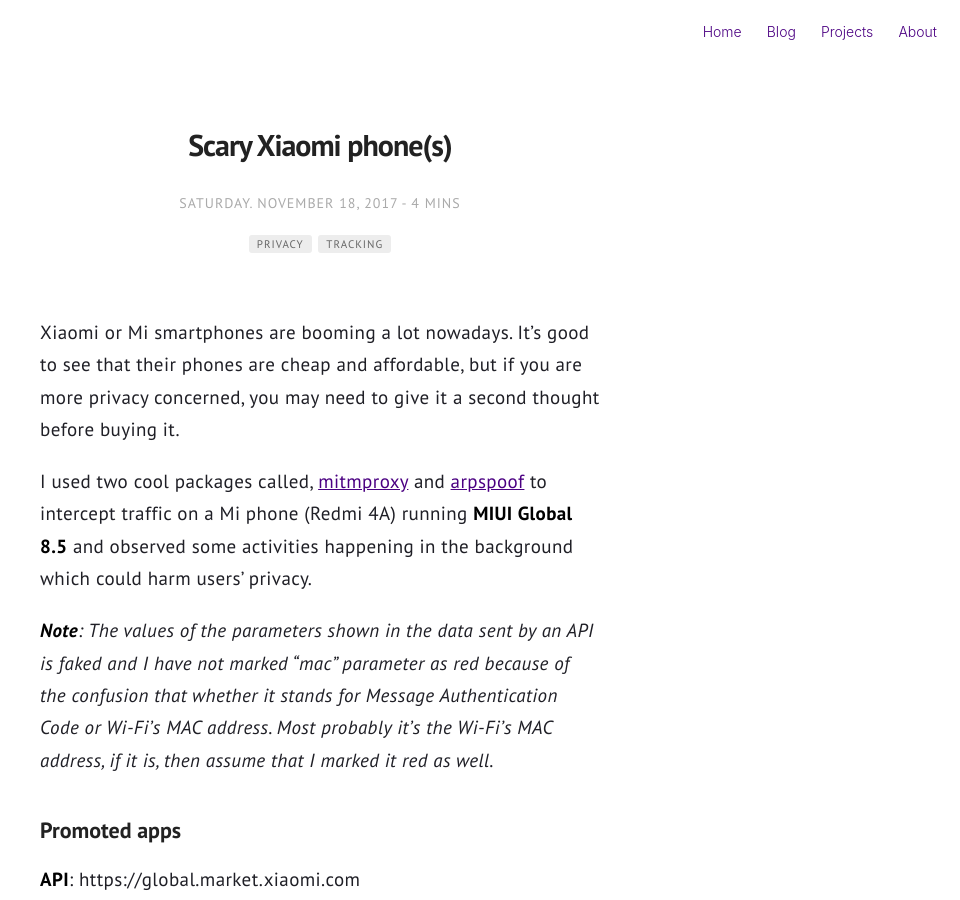
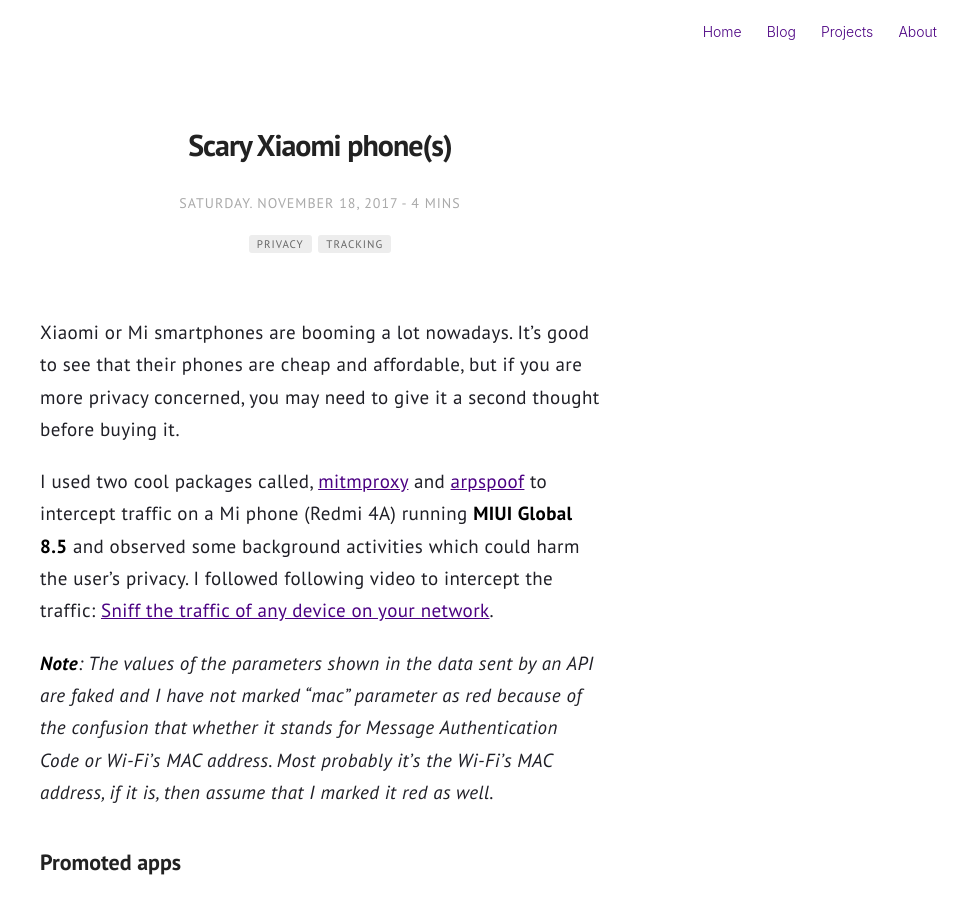
Before and after one commit to abhn/kunalmhatre.github.io, a Jekyll site: the page built from _posts/2017-11-18-scary-xiaomi-phones.md, in a window 1280 px wide and 900 px high. Shown: the whole window, without its empty margins (320-1280 px from the left). Built offline with Jekyll 4.4.1, drawn with Linux system fonts in a browser that asks for light colours; some web fonts are replaced.

Commit message:
Few fixes because I suck at blogging

```diff
--- a/_posts/2017-11-18-scary-xiaomi-phones.md
+++ b/_posts/2017-11-18-scary-xiaomi-phones.md
@@ -13,9 +13,9 @@ description: Data collected by Mi phones in the background.
 
 Xiaomi or Mi smartphones are booming a lot nowadays. It's good to see that their phones are cheap and affordable, but if you are more privacy concerned, you may need to give it a second thought before buying it.
 
-I used two cool packages called, [mitmproxy](https://mitmproxy.org/) and [arpspoof](https://su2.info/doc/arpspoof.php) to intercept traffic on a Mi phone (Redmi 4A) running **MIUI Global 8.5** and observed some activities happening in the background which could harm users' privacy.
+I used two cool packages called, [mitmproxy](https://mitmproxy.org/) and [arpspoof](https://su2.info/doc/arpspoof.php) to intercept traffic on a Mi phone (Redmi 4A) running **MIUI Global 8.5** and observed some background activities which could harm the user's privacy. I followed following video to intercept the traffic: [Sniff the traffic of any device on your network](https://www.youtube.com/watch?v=yLbKhwnc0HY).
 
-***Note**: The values of the parameters shown in the data sent by an API is faked and I have not marked "mac" parameter as red because of the confusion that whether it stands for Message Authentication Code or Wi-Fi's MAC address. Most probably it's the Wi-Fi's MAC address, if it is, then assume that I marked it red as well.*
+***Note**: The values of the parameters shown in the data sent by an API are faked and I have not marked "mac" parameter as red because of the confusion that whether it stands for Message Authentication Code or Wi-Fi's MAC address. Most probably it's the Wi-Fi's MAC address, if it is, then assume that I marked it red as well.*
 
 ## Promoted apps
 
```
